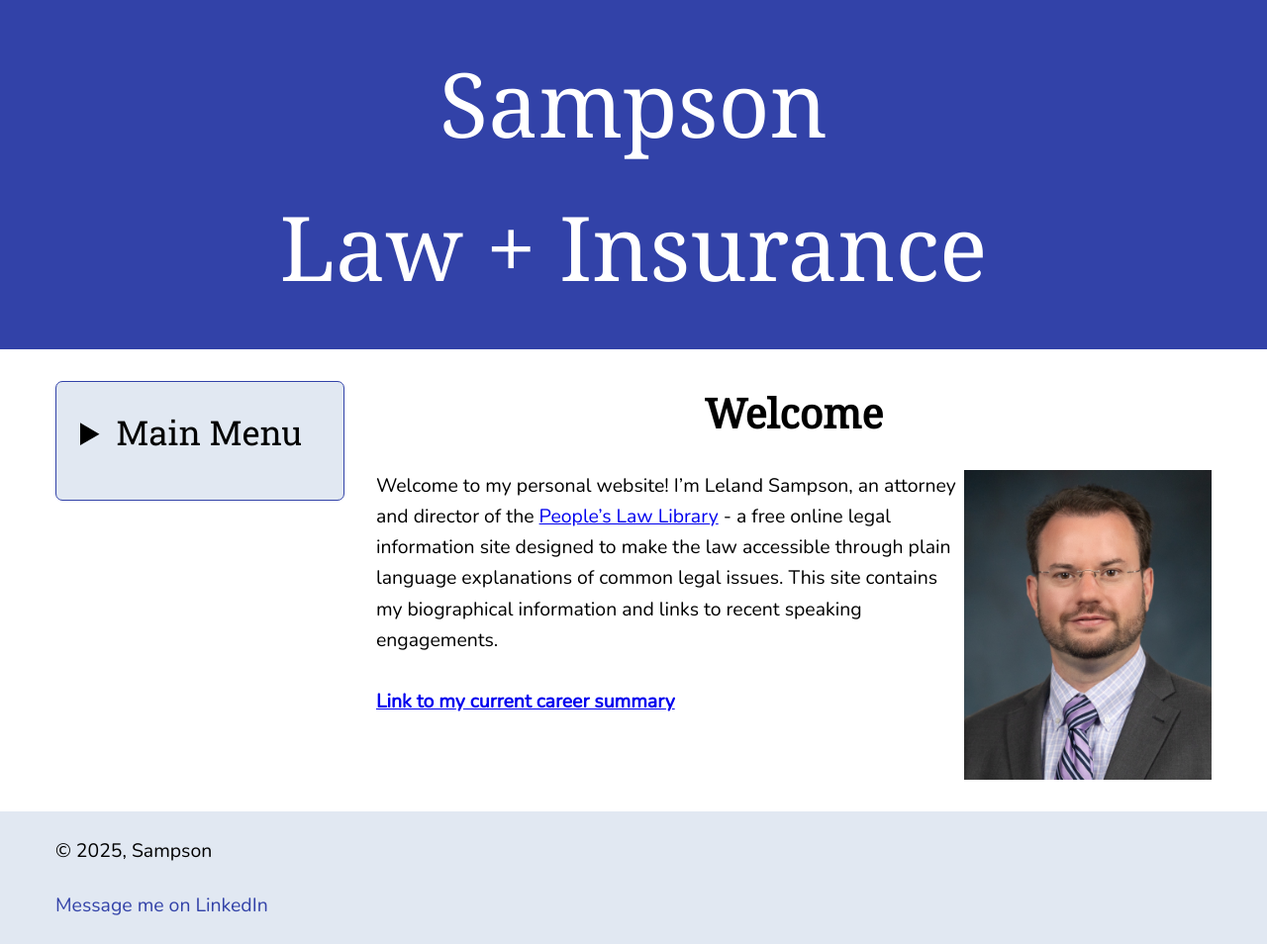
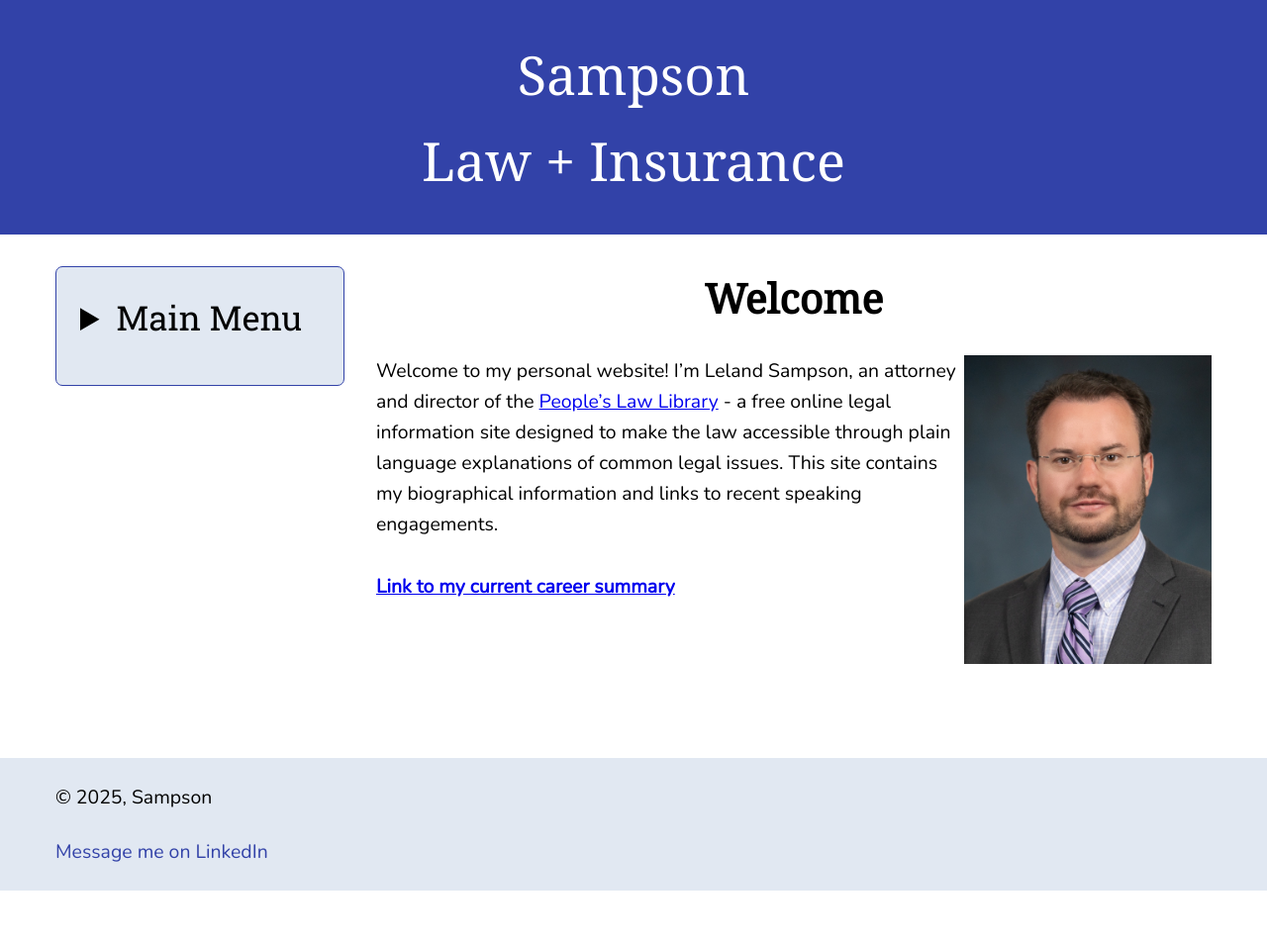
Before and after one commit to lelandsampson/Leland-Sampson-Website, a Jekyll site: the page built from index.md, in a window 1280 px wide. Shown: the whole page at 99% size. Built offline with Jekyll 4.4.1, drawn with Linux system fonts in a browser that asks for light colours; after the commit the page ends 900 px from its top, so only the background shows below that.

Commit message:
Update style.css

```diff
--- a/assets/css/style.css
+++ b/assets/css/style.css
@@ -62,7 +62,11 @@
 
 /* Header Styles */
 .site-header {
-    background-color: var(--primary-color);
+    background-color: var(--primary-color); /* Kept as a fallback color */
+    background-image: url(../../images/logan-voss-CIB4j45RwOQ-unsplash.jpg');
+    background-size: cover; /* Ensures the image covers the area without stretching */
+    background-position: center; /* Centers the image */
+    background-repeat: no-repeat;
     padding: var(--spacing-lg) 0;
     margin-bottom: var(--spacing-lg);
 }
@@ -70,7 +74,7 @@
 .header-link {
     color: var(--text-light);
     font-family: 'Noto Serif', serif;
-    font-size: clamp(3.5rem, 2.842rem + 3.509vw, 6rem);
+    font-size: clamp(2.1rem, 1.7rem + 2.1vw, 3.6rem);
     text-decoration: none;
     display: block;
     text-align: center;
```
